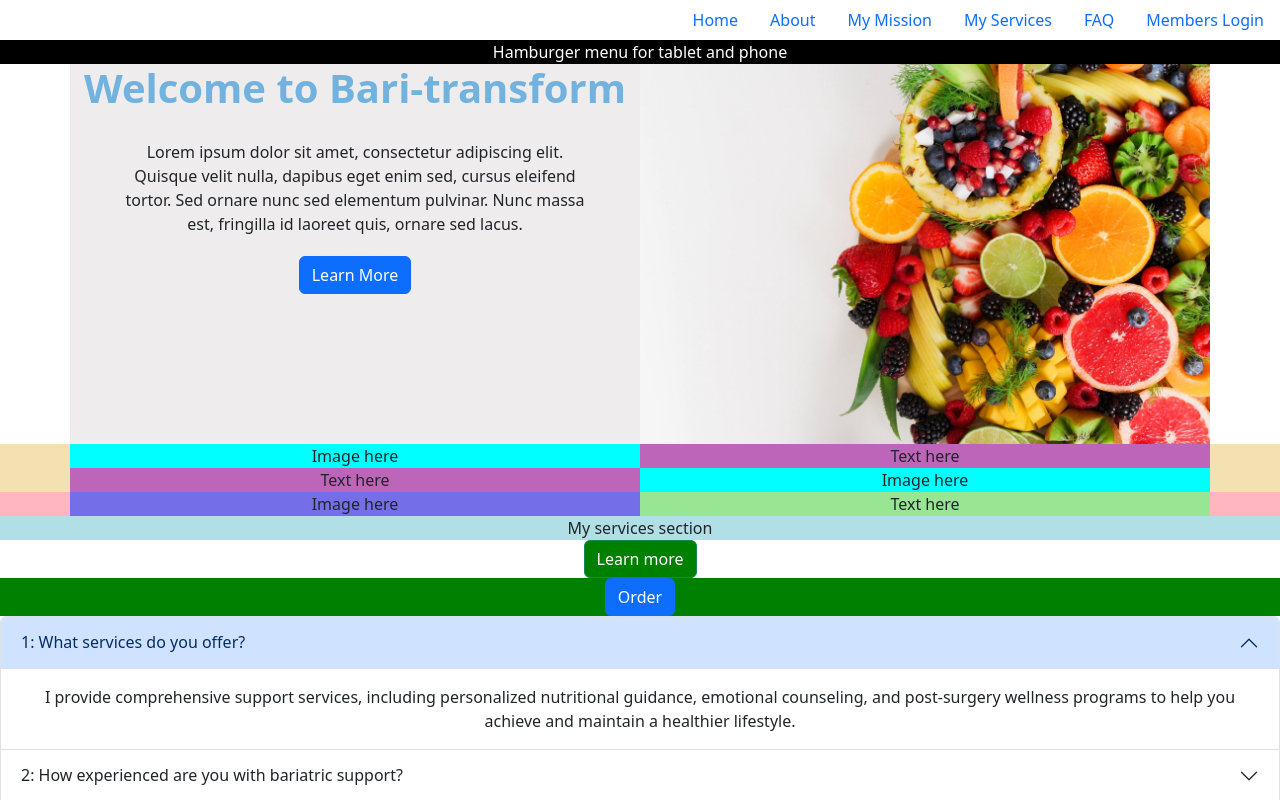
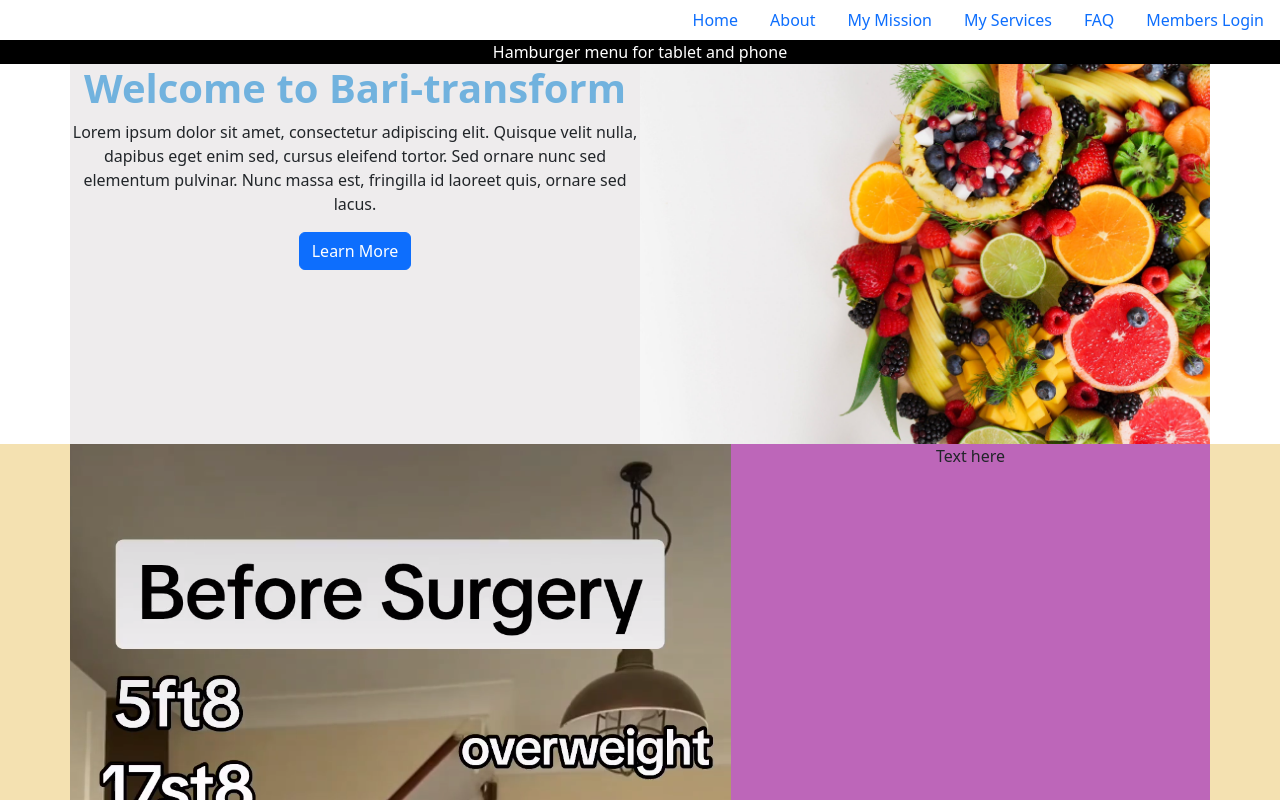
Before and after one commit to emmy-codes/bariatric-support-consulting, a React (Create React App) app: page / in a window 1280 px wide. Shown: the top 800 px of the page. Built offline with nearby package versions, Linux system fonts and the light colour scheme.

Commit message:
Add 2 images to About.js

```diff
--- a/src/Components/About.js
+++ b/src/Components/About.js
@@ -1,18 +1,20 @@
 import { Container, Row, Col, Image } from 'react-bootstrap';
+import beforeImg from '../media/images/beforeOp.png';
+import afterImg from '../media/images/3monthsPO.png';
 
 function About() {
     return (
         <div className="about-container">
             <Container>
                 <Row>
-                    <Col className="about-col1">Image here</Col>
+                    <Col className="about-col1"><img src={beforeImg} /></Col>
                     <Col className="about-col2">
                         Text here<Image />
                     </Col>
                 </Row>
                 <Row>
                     <Col className="about-col2">Text here<Image /></Col>
-                    <Col className="about-col1">Image here</Col>
+                    <Col className="about-col1"><img src={afterImg}/></Col>
                 </Row>
             </Container>
         </div>
--- a/src/Components/Home.js
+++ b/src/Components/Home.js
@@ -8,7 +8,7 @@
             <Row>
                 <Col className="home-container">
                     <h1 className="home-header">Welcome to Bari-transform</h1>
-                    <p className="home-text">Lorem ipsum dolor sit amet, consectetur adipiscing elit.
+                    <p>Lorem ipsum dolor sit amet, consectetur adipiscing elit.
                         Quisque velit nulla, dapibus eget enim sed, cursus eleifend tortor.
                         Sed ornare nunc sed elementum pulvinar. Nunc massa est, fringilla id laoreet quis, ornare sed lacus.</p>
                     <Button>Learn More</Button>
```
Also changed, not shown: src/media/images/3monthsPO.png (added), src/media/images/beforeOp.png (added).
